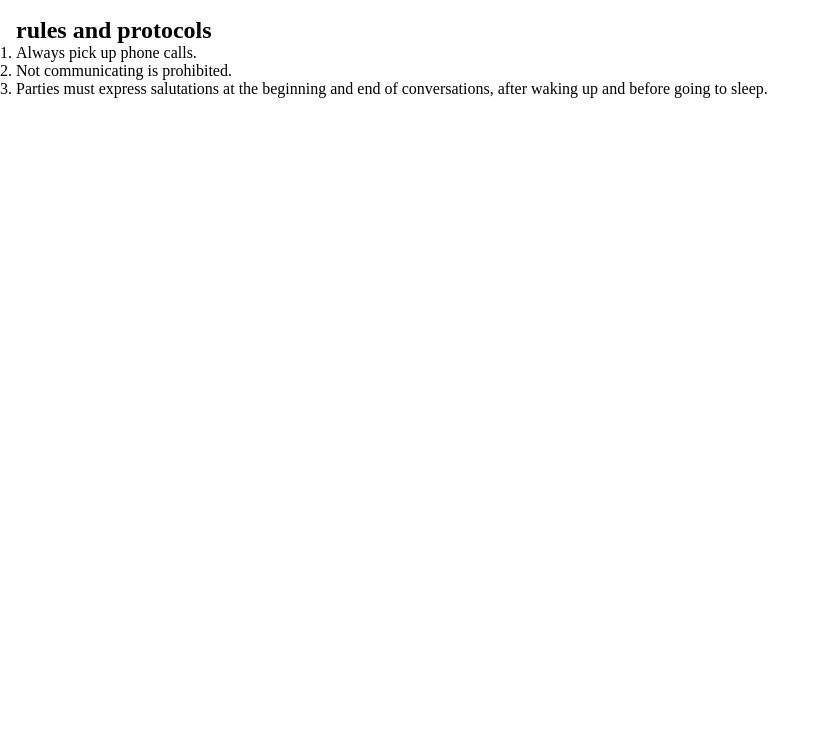
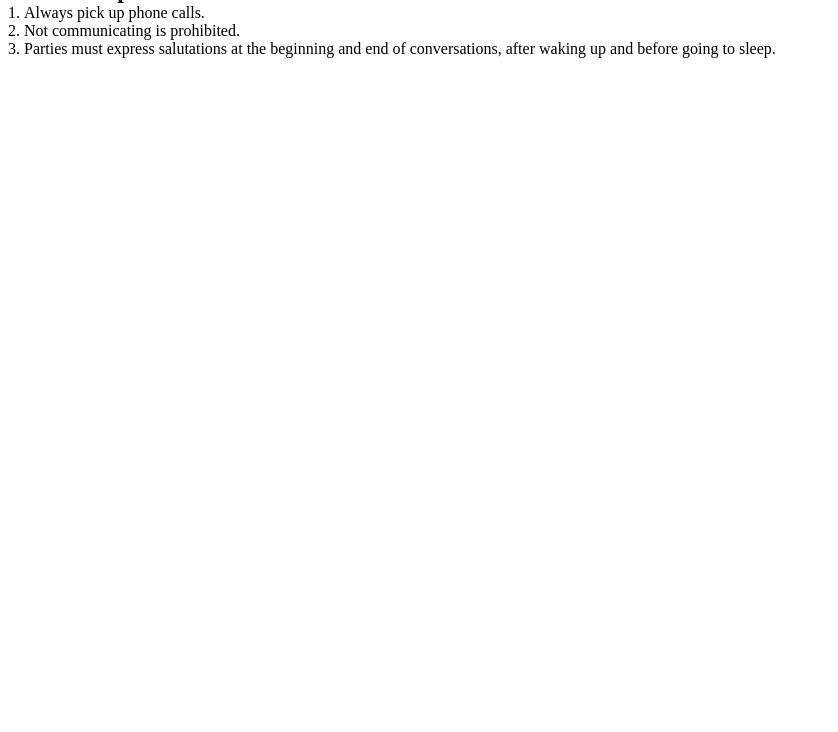
Before and after one commit to mihirk98/collarbones, a plain HTML site: page index.html in a window 1280 px wide. Shown: the part 68-800 px from the top of the page, without its empty margins (0-838 px from the left). Drawn offline with Linux system fonts and the light colour scheme.

Commit message:
Update index.html

```diff
--- a/index.html
+++ b/index.html
@@ -13,8 +13,15 @@
         height: 100%;
       }
 
+      main {
+        display: flex;
+        flex-direction: column;
+        gap: 8px;
+      }
+
       .component {
-        padding: 16px;
+        padding-left: 16px;
+        padding-right: 16px;
       }
     </style>
   </head>
@@ -23,7 +30,7 @@
       <h1 class="component">collarbones</h1>
       <section class="component">
         <h2>rules and protocols</h2>
-        <ol>
+        <ol style="padding-left: 8px;">
           <li>Always pick up phone calls.</li>
           <li>Not communicating is prohibited.</li>
           <li>Parties must express salutations at the beginning and end of conversations, after waking up and before going to sleep.</li>
```
